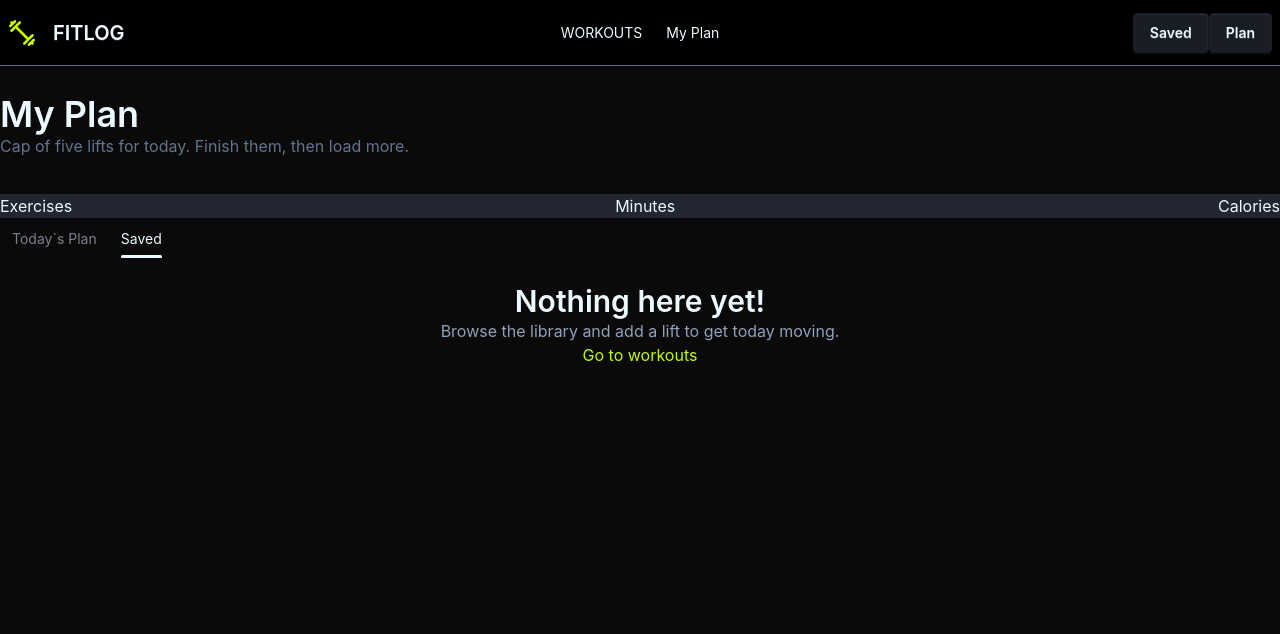
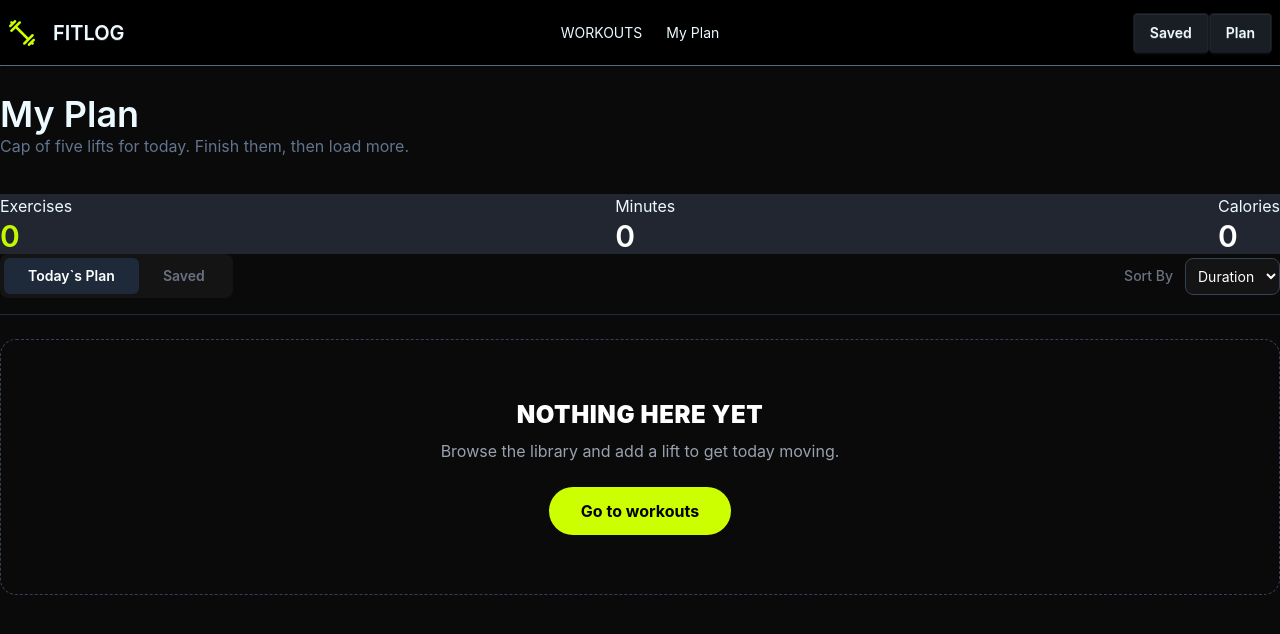
Before and after one commit to Mahidul-Badhon/assignment-6, a Next.js app: page /myplan in a window 1280 px wide. Shown: the top 634 px of the page. Built offline with nearby package versions, Linux system fonts and the light colour scheme.

Commit message:
sort by functionality added

```diff
--- a/src/app/myplan/page.tsx
+++ b/src/app/myplan/page.tsx
@@ -3,13 +3,39 @@ import SavedCards from '@/components/shared/SavedCard';
 import TodaysPlanCard from '@/components/shared/TodaysPlanCard';
 import { WorkoutContext } from '@/context/WorkoutContext';
 import { Workout } from '@/types/Workout';
-import React, { useContext } from 'react';
+import Link from 'next/link';
+import React, { useContext, useState } from 'react';
 
 const ListedMyPlan = () => {
 
     const { todaysWorkout, saveLater } = useContext(WorkoutContext)
+    const [activeTab, setActiveTab] = useState<"today" | "saved">("today");
+    const [sortBy, setSortBy] = useState<"duration" | "calories" | "rating">("duration");
     // console.log(todaysWorkout,"Todays plan")
     // console.log(saveLater, "Save")
+
+
+    const sortWorkouts = (workouts: Workout[]) => {
+        const sortedWorkouts = [...workouts];
+
+        if (sortBy === "duration") {
+            sortedWorkouts.sort((a, b) => b.duration - a.duration);
+        } else if (sortBy === "calories") {
+            sortedWorkouts.sort((a, b) => b.caloriesBurned - a.caloriesBurned);
+        } else if (sortBy === "rating") {
+            sortedWorkouts.sort((a, b) => b.rating - a.rating);
+        }
+
+        return sortedWorkouts;
+    };
+
+    const activeWorkouts = activeTab === "today" ? todaysWorkout : saveLater
+    const sortedWorkouts = sortWorkouts(activeWorkouts)
+
+    // Calculate dynamic metrics for Today's Plan[cite: 1]
+    const totalExercises = activeWorkouts.length
+    const totalMinutes = activeWorkouts.reduce((acc, curr) => acc + curr.duration, 0)
+    const totalCalories = activeWorkouts.reduce((acc, curr) => acc + curr.caloriesBurned, 0)
 
     return (
         <div className='container mx-auto mt-7'>
@@ -18,57 +44,77 @@ const ListedMyPlan = () => {
             <div className='flex justify-between bg-[#222630] mt-9'>
                 <div>
                     <p>Exercises</p>
-                    <h2 className='text-[#C2F800]'></h2>
+                    <h2 className='text-[#C2F800] font-semibold text-3xl'>{totalExercises}</h2>
                 </div>
                 <div>
                     <p>Minutes</p>
-                    <h2></h2>
+                    <h2 className='text-white font-semibold text-3xl'>{totalMinutes}</h2>
                 </div>
                 <div>
                     <p>Calories</p>
-                    <h2></h2>
+                    <h2 className='text-white font-semibold text-3xl'>{totalCalories}</h2>
                 </div>
             </div>
 
 
-            {/* tab design */}
-            <div className="tabs tabs-border">
-                <input type="radio" name="my_tabs_2" className="tab" aria-label="Today`s Plan" />
-                <div className="tab-content mt-6 space-y-4">
-                    {
-                        todaysWorkout.length > 0 ? (
-                            todaysWorkout.map((workout: Workout) => {
-                                return <TodaysPlanCard key={workout.id} workout={workout}></TodaysPlanCard>
-                            })
-                        ) : (
-                            <div className='text-center'>
-                                <h2 className='font-semibold text-3xl'>Nothing here yet!</h2>
-                                <p className='text-slate-400'>Browse the library and add a lift to get today moving.</p>
-                                <button className='text-[#C2F800]'>Go to workouts</button>
-                            </div>
-                        )
-                    }
+            {/* Tab Header & Sort Dropdown Row */}
+            <div className='flex flex-col sm:flex-row sm:items-center justify-between border-b border-gray-800 pb-4 mb-6 gap-4'>
+
+                {/* Tabs */}
+                <div className="flex bg-[#141414] p-1 rounded-lg w-max">
+                    <button
+                        onClick={() => setActiveTab("today")}
+                        className={`px-6 py-2 rounded-md text-sm font-semibold transition-colors ${activeTab === "today" ? 'bg-gray-800 text-white' : 'text-gray-500 hover:text-white'}`}
+                    >
+                        Today`s Plan
+                    </button>
+                    <button
+                        onClick={() => setActiveTab("saved")}
+                        className={`px-6 py-2 rounded-md text-sm font-semibold transition-colors ${activeTab === "saved" ? 'bg-gray-800 text-white' : 'text-gray-500 hover:text-white'}`}
+                    >
+                        Saved
+                    </button>
                 </div>
 
-                <input type="radio" name="my_tabs_2" className="tab" aria-label="Saved" defaultChecked />
-                <div className="tab-content mt-6 space-y-4">
-                    {
-                        saveLater.length > 0 ? (
-                            saveLater.map((workout: Workout) => {
-                                return <SavedCards key={workout.id} workout={workout}></SavedCards>
-                            })
-                        ) : (
-                            <div className='text-center'>
-                                <h2 className='font-semibold text-3xl'>Nothing here yet!</h2>
-                                <p className='text-slate-400'>Browse the library and add a lift to get today moving.</p>
-                                <button className='text-[#C2F800]'>Go to workouts</button>
-                            </div>
-                        )
-                    }
+                {/* Sort Dropdown[cite: 1] */}
+                <div className='flex items-center gap-3'>
+                    <p className='text-sm text-gray-500 font-medium'>Sort By</p>
+                    <select
+                        value={sortBy}
+                        onChange={(e) => setSortBy(e.target.value as "duration" | "calories" | "rating")}
+                        className="bg-[#141414] border border-gray-700 text-white text-sm rounded-lg focus:ring-[#ccff00] focus:border-[#ccff00] block p-2 outline-none cursor-pointer"
+                    >
+                        <option value="duration">Duration</option>
+                        <option value="calories">Calories</option>
+                        <option value="rating">Rating</option>
+                    </select>
                 </div>
+            </div>
+
+            {/* List Content Area[cite: 4, 5, 6] */}
+            <div className="space-y-4 min-h-[400px]">
+                {sortedWorkouts.length > 0 ? (
+                    sortedWorkouts.map((workout: Workout) => (
+                        activeTab === "today"
+                            ? <TodaysPlanCard key={workout.id} workout={workout} />
+                            : <SavedCards key={workout.id} workout={workout} />
+                    ))
+                ) : (
+                    // Empty State[cite: 1, 4]
+                    <div className='flex flex-col items-center justify-center h-64 border border-dashed border-gray-700 rounded-2xl'>
+                        <h2 className='font-black text-2xl text-white uppercase tracking-wide'>Nothing here yet</h2>
+                        <p className='text-gray-400 mt-2 mb-6'>Browse the library and add a lift to get today moving.</p>
+                        <Link
+                            href="/"
+                            className='px-8 py-3 bg-[#ccff00] text-black font-bold rounded-full hover:bg-[#b3e600] transition-colors'
+                        >
+                            Go to workouts
+                        </Link>
+                    </div>
+                )}
+            </div>
 
 
-            </div>
 
         </div>
     );
```
